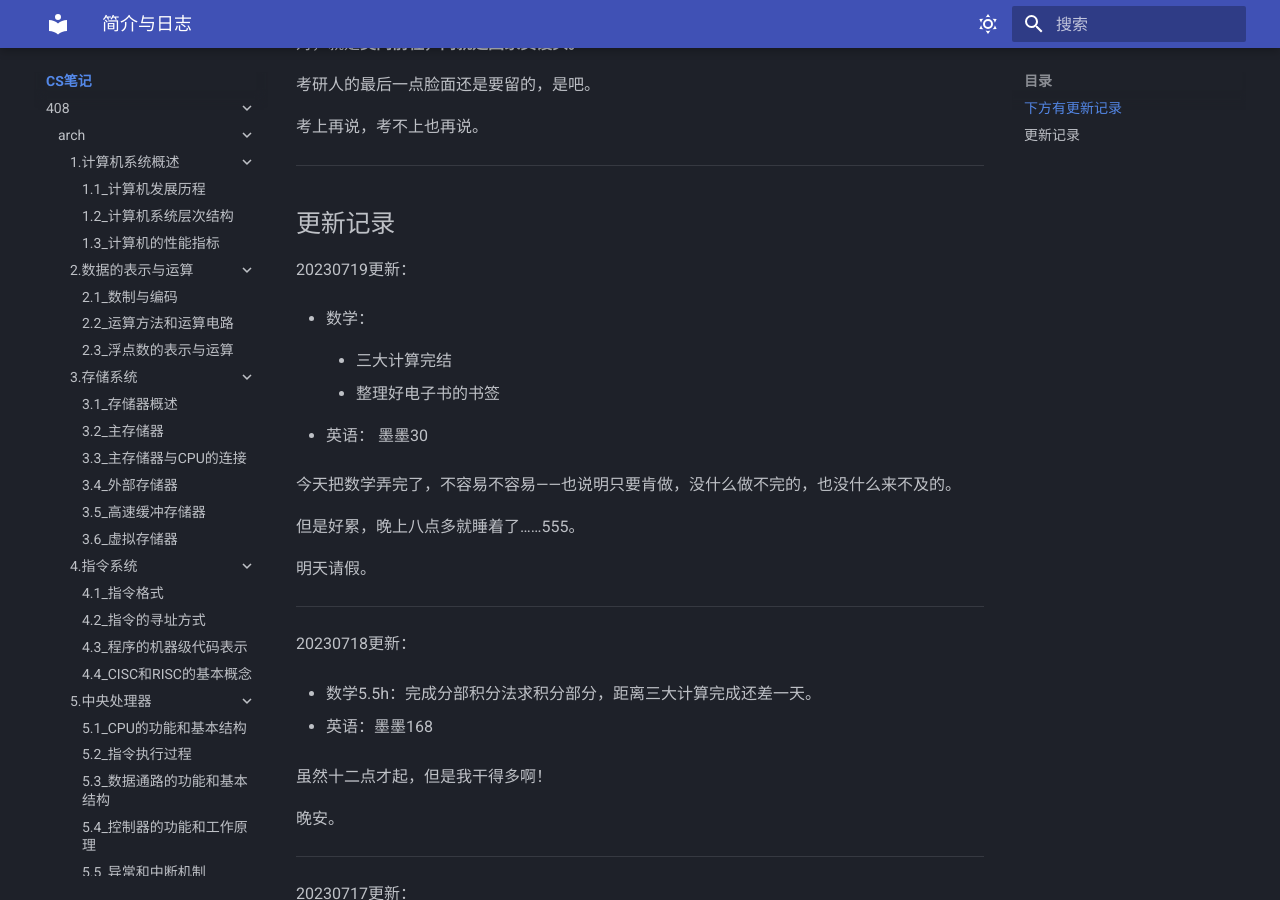
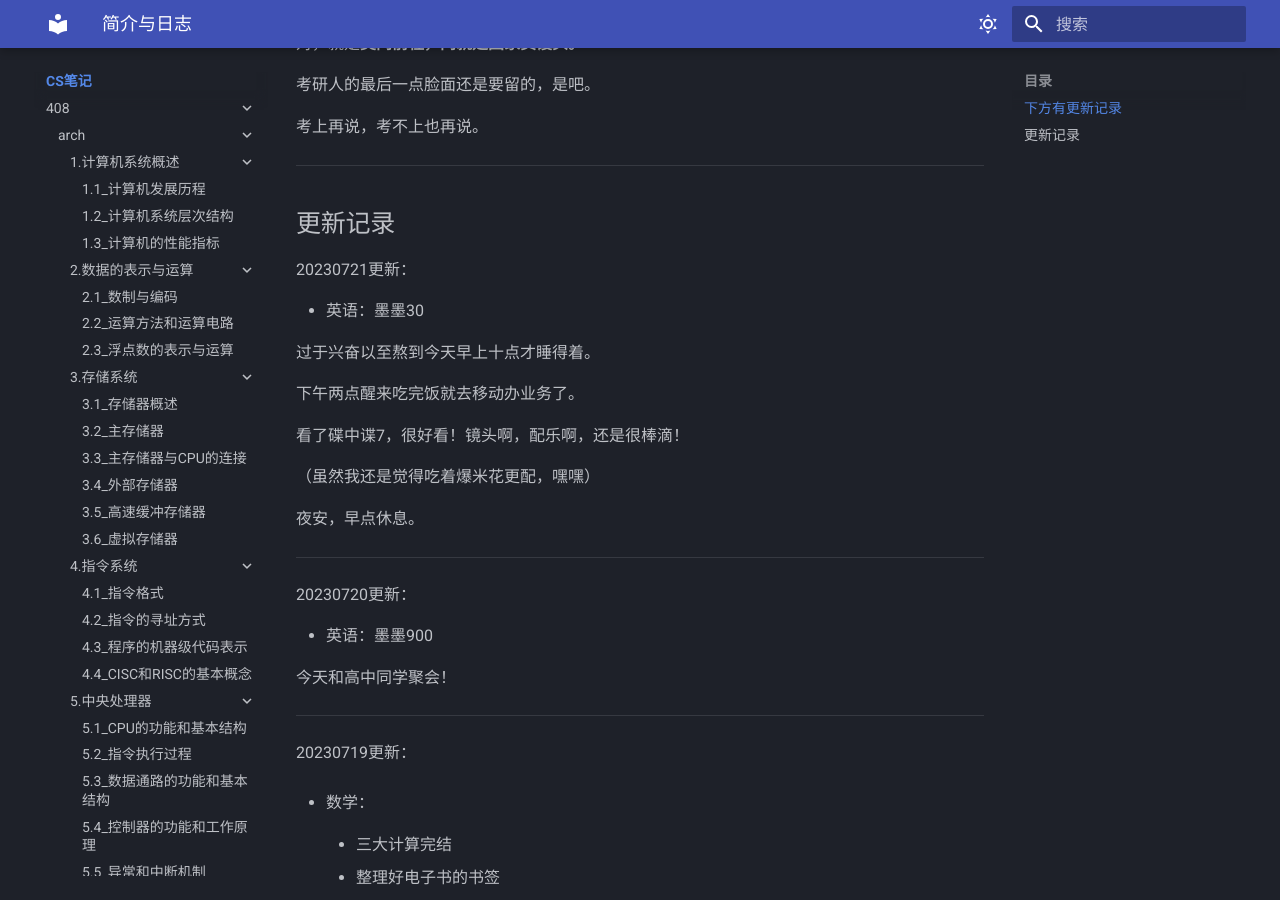
Before and after one commit to Haohahahaha/cs, an MkDocs documentation site: the page built from docs/index.md, in a window 1280 px wide and 900 px high, scrolled down 768 px. Built offline with MkDocs 1.6.1 and Material for MkDocs 9.7.7, drawn with Linux system fonts in a browser that asks for light colours.

Commit message:
2023-07-22_00:35:29 update

```diff
--- a/docs/index.md
+++ b/docs/index.md
@@ -39,6 +39,30 @@
 <a id="update"></a>
 
 ## 更新记录
+
+20230721更新：
+
+- 英语：墨墨30
+
+过于兴奋以至熬到今天早上十点才睡得着。
+
+下午两点醒来吃完饭就去移动办业务了。
+
+看了碟中谍7，很好看！镜头啊，配乐啊，还是很棒滴！
+
+（虽然我还是觉得吃着爆米花更配，嘿嘿）
+
+夜安，早点休息。
+
+---
+
+20230720更新：
+
+- 英语：墨墨900
+
+今天和高中同学聚会！
+
+---
 
 20230719更新：
 
```
